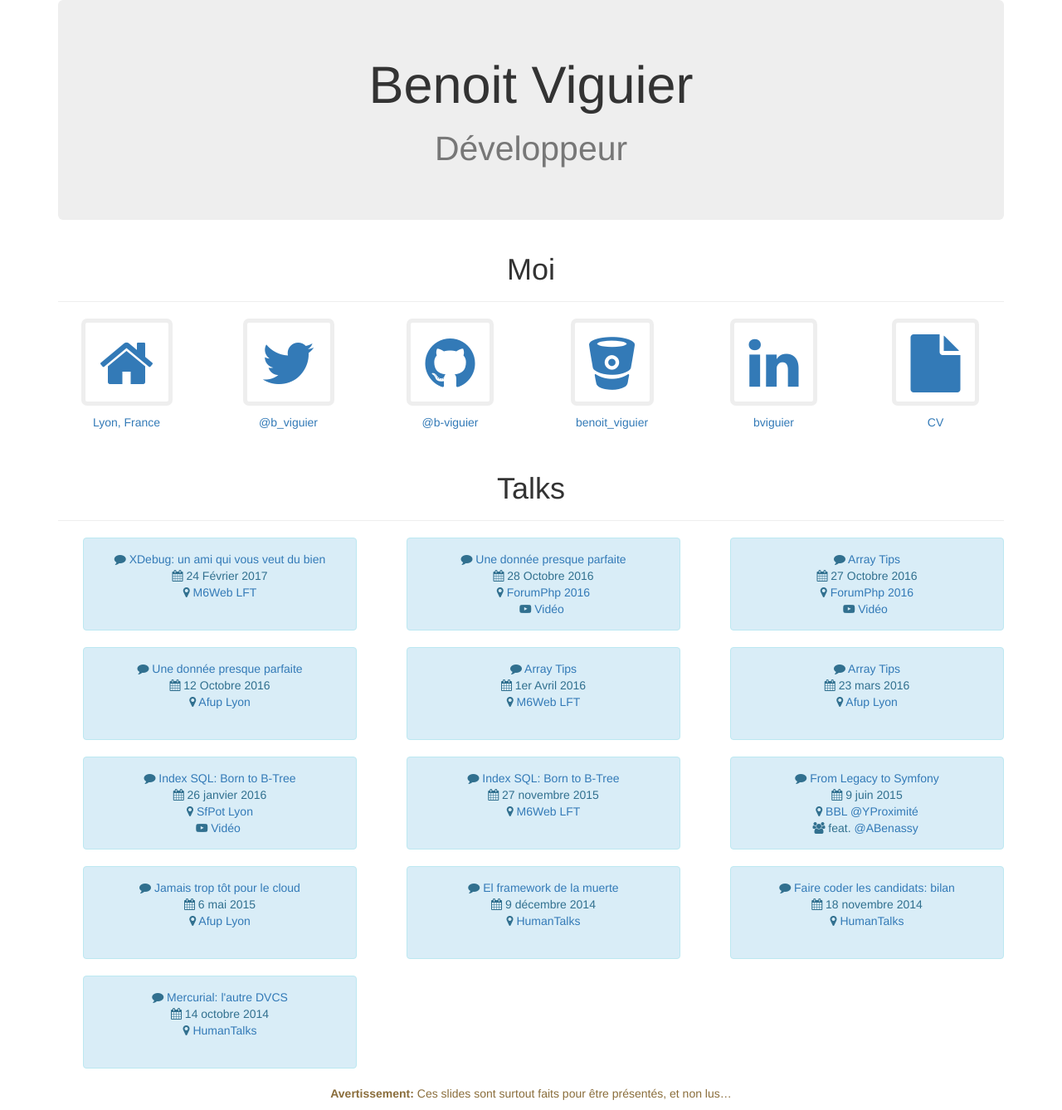
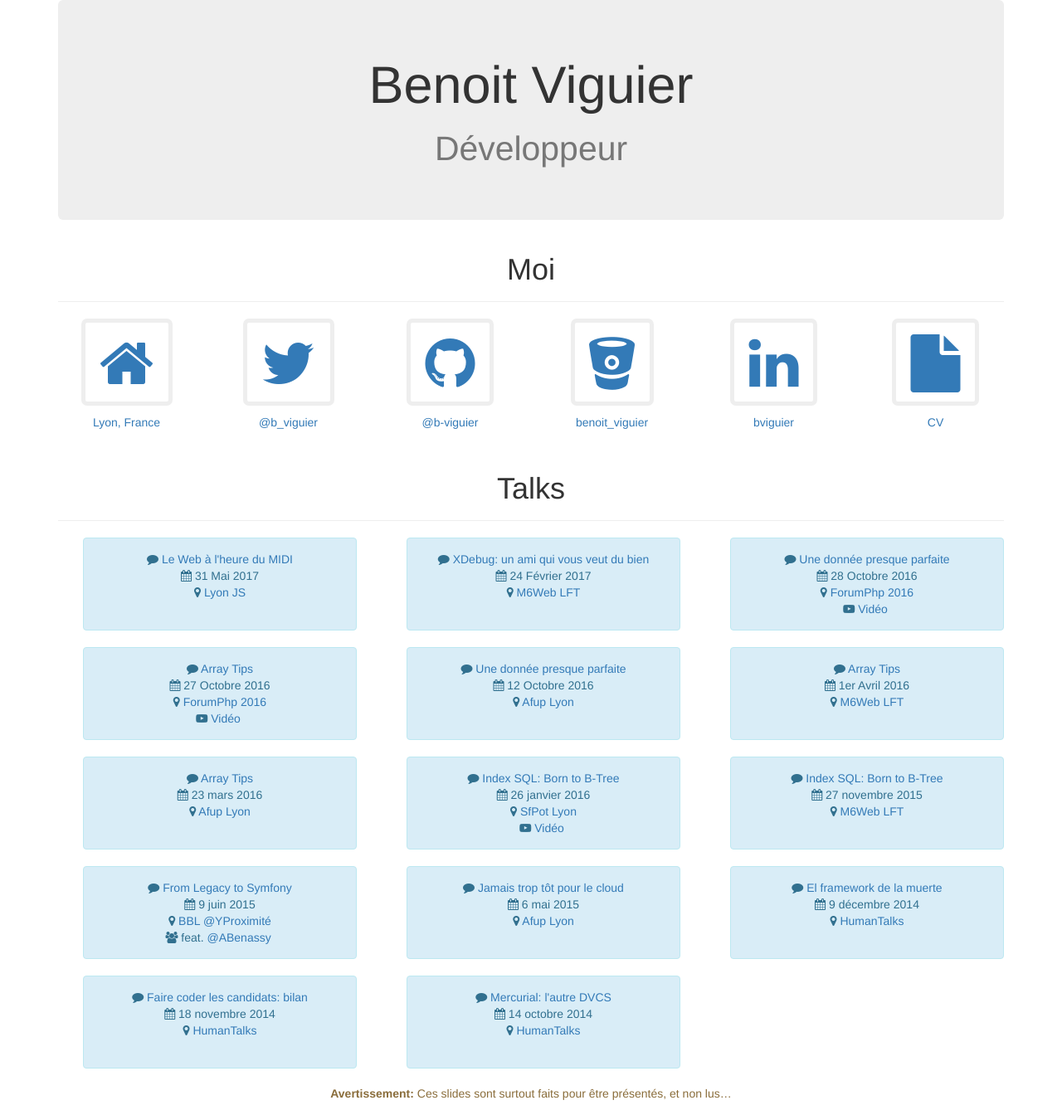
Before and after one commit to b-viguier/b-viguier.github.io, a Jekyll site: the page built from index.html, in a window 1280 px wide. Shown: the whole page at 83% size. Built offline with Jekyll 4.4.1, drawn with Linux system fonts in a browser that asks for light colours; nearby versions of some CDN libraries.

Commit message:
Added LyonJS talk

```diff
--- a/_data/talks.yml
+++ b/_data/talks.yml
@@ -1,3 +1,9 @@
+-
+    title: Le Web à l'heure du MIDI
+    url: downloads/talks/LyonJS-MidiHour.pdf
+    date: 31 Mai 2017
+    event: Lyon JS
+    event_url: https://www.meetup.com/fr-FR/LyonJS/events/239827652/
 -
     title: "XDebug: un ami qui vous veut du bien"
     url: downloads/talks/M6WLFT-Xdebug.pdf
```
Also changed, not shown: 1 other file.
